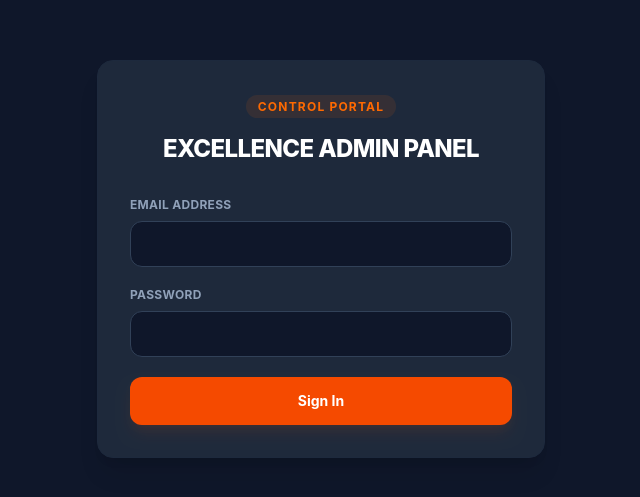
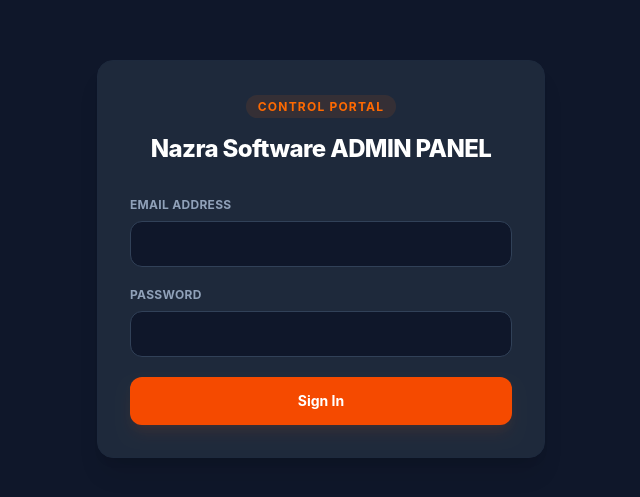
Before and after one commit to ShahbazAhmad08/frontend, a React (Vite) app: page /login in a window 1280 px wide. Shown: the part 141-638 px from the top of the page, without its empty margins (319-959 px from the left). Built offline with nearby package versions, Linux system fonts and the light colour scheme; no server answers.

Commit message:
fix name in login

```diff
--- a/src/pages/AdminLogin.jsx
+++ b/src/pages/AdminLogin.jsx
@@ -37,7 +37,7 @@ export default function AdminLogin() {
             Control Portal
           </span>
           <h2 className="mt-4 text-2xl font-extrabold text-white tracking-tight">
-            EXCELLENCE ADMIN PANEL
+            Nazra Software ADMIN PANEL
           </h2>
         </div>
 
```
